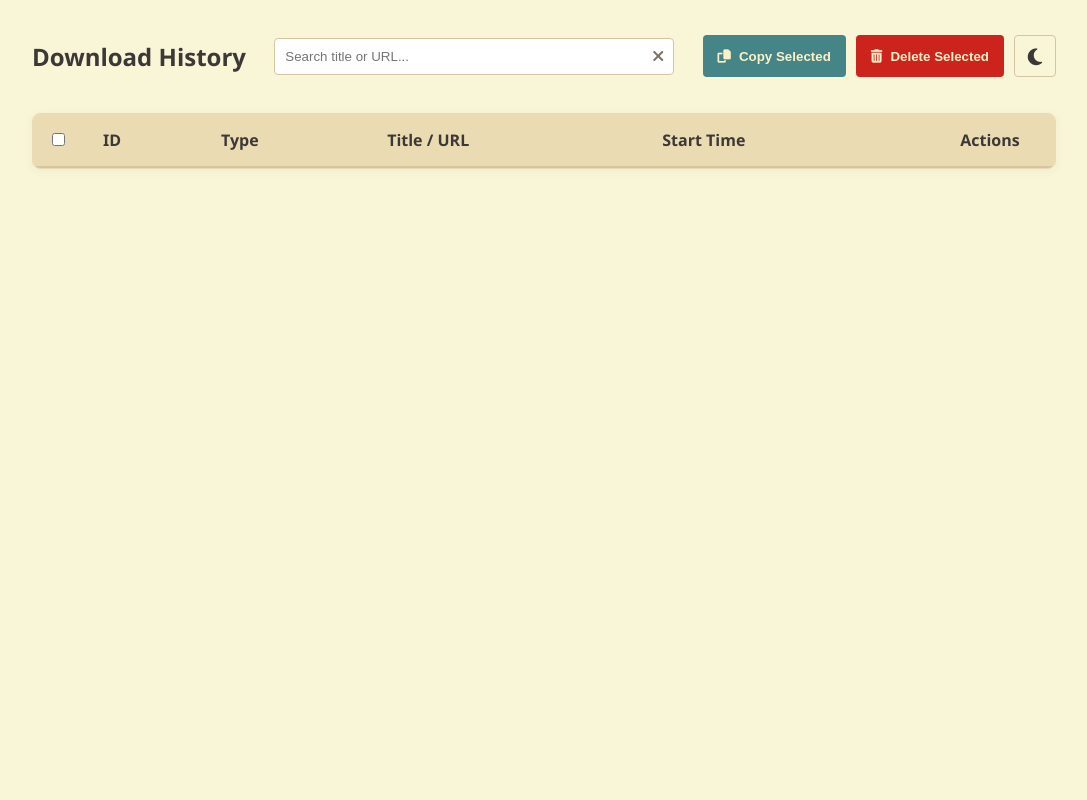
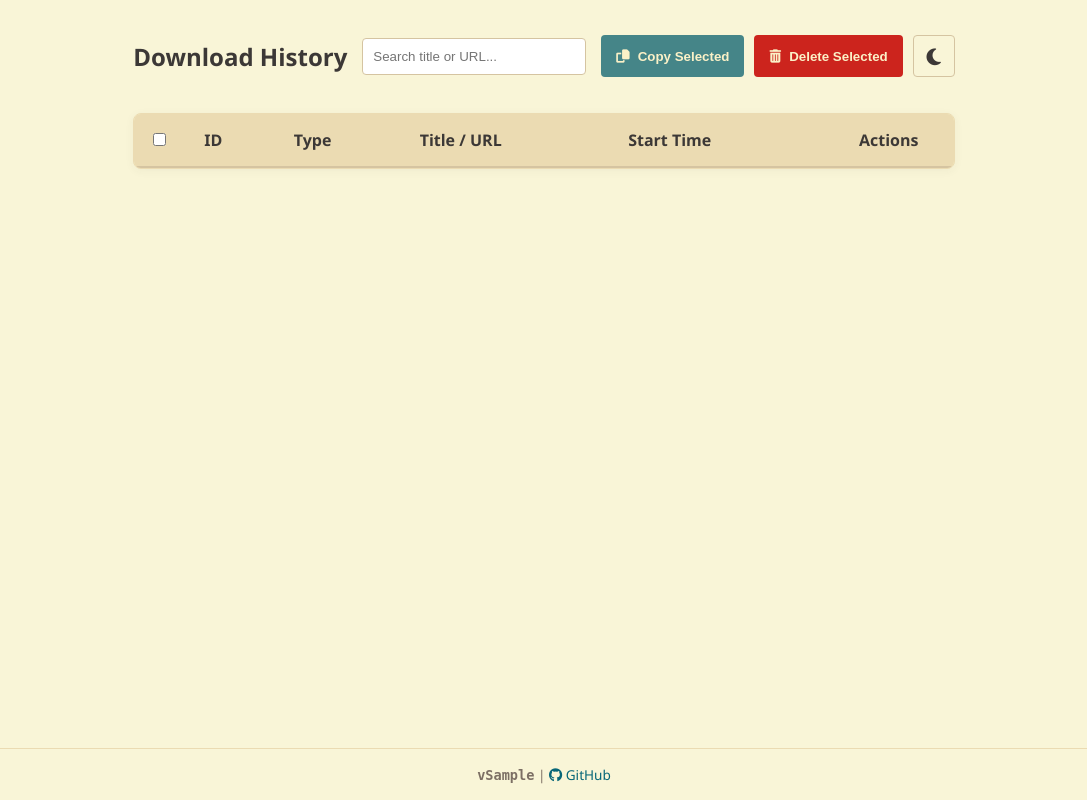
Before and after one commit to Zen-Path/flexycon, a Python web app: template dotfiles/src/scripts/media_server/templates/dashboard.html in a window 1280 px wide. Shown: the whole page, without its empty margins (96-1183 px from the left). Run offline with Jinja, Linux system fonts and the light colour scheme; the template is opened without the code that fills it: most values are stand-ins (such as "Sample title", 1, 10 or a date in 2020); lists and menus that the app fills with data are empty.

Commit message:
refactor(media): use jinja base templates for frontend

```diff
--- a/dotfiles/src/scripts/media_server/static/css/dashboard.css
+++ b/dotfiles/src/scripts/media_server/static/css/dashboard.css
@@ -1,99 +1,6 @@
-:root {
-    /* --- GRUVBOX PALETTE PRIMITIVES --- */
-    --gb-bg-hard: #f9f5d7;
-    --gb-bg-soft: #f2e5bc;
-    --gb-bg-0: #fbf1c7;
-    --gb-bg-1: #ebdbb2;
-    --gb-bg-2: #d5c4a1;
-
-    --gb-fg-0: #282828;
-    --gb-fg-1: #3c3836;
-    --gb-fg-2: #504945;
-    --gb-fg-3: #665c54;
-    --gb-fg-4: #7c6f64;
-
-    --gb-red: #cc241d;
-    --gb-red-dark: #9d0006;
-    --gb-green: #98971a;
-    --gb-yellow: #d79921;
-    --gb-blue: #458588;
-    --gb-blue-dark: #076678;
-    --gb-purple: #b16286;
-    --gb-aqua: #689d6a;
-    --gb-orange: #d65d0e;
-    --gb-orange-dark: #af3a03;
-
-    /* Backgrounds */
-    --bg-body: var(--gb-bg-hard);
-    --bg-surface: var(--gb-bg-0); /* Tables, Cards */
-    --bg-header: var(--gb-bg-1); /* Table Headers */
-    --bg-hover: var(--gb-bg-soft); /* Row Hovers */
-    --bg-input: #ffffff; /* Keep inputs bright for UX */
-
-    /* Text */
-    --text-main: var(--gb-fg-1);
-    --text-muted: var(--gb-fg-4);
-    --text-inverse: var(--gb-bg-0);
-
-    /* Borders & Lines */
-    --border-main: var(--gb-bg-2);
-    --border-subtle: var(--gb-bg-1);
-
-    /* Actions & Accents */
-    --clr-primary: var(--gb-blue);
-    --clr-primary-hover: var(--gb-blue-dark);
-
-    --clr-danger: var(--gb-red);
-    --clr-danger-hover: var(--gb-red-dark);
-
-    --clr-warning: var(--gb-orange);
-    --clr-success: var(--gb-green);
-
-    /* Interactive */
-    --focus-ring: var(--gb-blue);
-}
-
-/* Override variables when the body has the 'dark-mode' class */
-body.dark-mode {
-    /* Primitives */
-    --gb-bg-hard: #1d2021;
-    --gb-bg-soft: #32302f;
-    --gb-bg-0: #282828;
-    --gb-bg-1: #3c3836;
-    --gb-bg-2: #504945;
-
-    --gb-fg-0: #fbf1c7;
-    --gb-fg-1: #ebdbb2;
-    --gb-fg-4: #a89984;
-
-    /* Semantic Remapping */
-    --bg-body: var(--gb-bg-hard);
-    --bg-surface: var(--gb-bg-0);
-    --bg-header: var(--gb-bg-1);
-    --bg-hover: var(--gb-bg-soft);
-    --bg-input: var(--gb-bg-1);
-
-    --text-main: var(--gb-fg-1);
-    --text-muted: var(--gb-fg-4);
-    --text-inverse: var(--gb-bg-0);
-
-    --border-main: var(--gb-bg-2);
-    --border-subtle: var(--gb-bg-1);
-
-    /* Brighter accents for dark mode readability */
-    --clr-primary: #83a598;
-    --gb-blue-dark: #779c9f;
-    --clr-danger: #fb4934;
-    --clr-warning: #fabd2f;
-}
-
-body {
-    font-family: "Segoe UI", sans-serif;
+.content {
     padding: 20px;
-    max-width: min(80vw, 1700px);
     margin: 0 auto;
-    background-color: var(--bg-body);
-    color: var(--text-main);
 }
 
 /* Header */
--- /dev/null
+++ b/dotfiles/src/scripts/media_server/static/css/main.css
@@ -0,0 +1,127 @@
+:root {
+    /* Gruvbox Palette */
+    --gb-bg-hard: #f9f5d7;
+    --gb-bg-soft: #f2e5bc;
+
+    --gb-bg-0: #fbf1c7;
+    --gb-bg-1: #ebdbb2;
+    --gb-bg-2: #d5c4a1;
+
+    --gb-fg-0: #282828;
+    --gb-fg-1: #3c3836;
+    --gb-fg-2: #504945;
+    --gb-fg-3: #665c54;
+    --gb-fg-4: #7c6f64;
+
+    --gb-red: #cc241d;
+    --gb-red-dark: #9d0006;
+    --gb-green: #98971a;
+    --gb-yellow: #d79921;
+    --gb-blue: #458588;
+    --gb-blue-dark: #076678;
+    --gb-purple: #b16286;
+    --gb-aqua: #689d6a;
+    --gb-orange: #d65d0e;
+    --gb-orange-dark: #af3a03;
+
+    /* Backgrounds */
+    --bg-body: var(--gb-bg-hard);
+    --bg-surface: var(--gb-bg-0);
+    --bg-header: var(--gb-bg-1);
+    --bg-hover: var(--gb-bg-soft);
+    --bg-input: #ffffff;
+
+    /* Text */
+    --text-main: var(--gb-fg-1);
+    --text-muted: var(--gb-fg-4);
+    --text-inverse: var(--gb-bg-0);
+
+    /* Borders & Lines */
+    --border-main: var(--gb-bg-2);
+    --border-subtle: var(--gb-bg-1);
+
+    /* Actions & Accents */
+    --clr-primary: var(--gb-blue);
+    --clr-primary-hover: var(--gb-blue-dark);
+
+    --clr-danger: var(--gb-red);
+    --clr-danger-hover: var(--gb-red-dark);
+
+    --clr-warning: var(--gb-orange);
+    --clr-success: var(--gb-green);
+
+    /* Interactive */
+    --focus-ring: var(--gb-blue);
+}
+
+/* Overrides for dark mode */
+body.dark-mode {
+    --gb-bg-hard: #1d2021;
+    --gb-bg-soft: #32302f;
+
+    --gb-bg-0: #282828;
+    --gb-bg-1: #3c3836;
+    --gb-bg-2: #504945;
+
+    --gb-fg-0: #fbf1c7;
+    --gb-fg-1: #ebdbb2;
+    --gb-fg-4: #a89984;
+
+    /* Semantic remapping */
+    --bg-body: var(--gb-bg-hard);
+    --bg-surface: var(--gb-bg-0);
+    --bg-header: var(--gb-bg-1);
+    --bg-hover: var(--gb-bg-soft);
+    --bg-input: var(--gb-bg-1);
+
+    --text-main: var(--gb-fg-1);
+    --text-muted: var(--gb-fg-4);
+    --text-inverse: var(--gb-bg-0);
+
+    --border-main: var(--gb-bg-2);
+    --border-subtle: var(--gb-bg-1);
+
+    /* Brighter accents for readability */
+    --clr-primary: #83a598;
+    --gb-blue-dark: #779c9f;
+    --clr-danger: #fb4934;
+    --clr-warning: #fabd2f;
+}
+
+body {
+    display: flex;
+    min-height: 100vh;
+    flex-direction: column;
+    margin: 0;
+
+    color: var(--text-main);
+    background-color: var(--bg-body);
+
+    font-family: "Segoe UI", sans-serif;
+}
+
+main {
+    /* Push the footer to the bottom */
+    flex: 1;
+}
+
+footer {
+    margin-top: 20px;
+    padding: 1rem;
+    border-top: 1px solid var(--gb-bg-1);
+
+    color: var(--text-muted);
+
+    font-size: 0.85rem;
+    text-align: center;
+}
+
+footer a {
+    color: var(--gb-blue-dark);
+    text-decoration: none;
+}
+
+footer .version {
+    font-family: monospace;
+    font-weight: bold;
+}
--- /dev/null
+++ b/dotfiles/src/scripts/media_server/templates/base.html
@@ -0,0 +1,38 @@
+<!doctype html>
+<html lang="en">
+    <head>
+        <meta charset="UTF-8" />
+        <meta name="viewport" content="width=device-width, initial-scale=1.0" />
+        <title>{% block title %}{% endblock %} | {{ site_name }}</title>
+
+        <!-- From https://img.icons8.com/?size=100&id=64097&format=png&color=000000 -->
+        <link
+            rel="icon"
+            type="image/png"
+            href="{{ url_for('static', filename='favicon.png') }}" />
+
+        <!-- Styles -->
+        <link
+            rel="stylesheet"
+            href="{{ url_for('static', filename='css/main.css') }}" />
+        <link
+            rel="stylesheet"
+            href="https://cdnjs.cloudflare.com/ajax/libs/font-awesome/6.4.0/css/all.min.css" />
+        {% block extra_css %}{% endblock %}
+    </head>
+
+    <body>
+        <main class="content">{% block content %}{% endblock %}</main>
+
+        {% block extra_js %}{% endblock %}
+
+        <footer>
+            <span class="version">v{{ project_version }}</span>
+            <span class="divider">|</span>
+            <a href="{{ github_url }}" target="_blank" rel="noopener">
+                <i class="fa-brands fa-github"></i>
+                GitHub
+            </a>
+        </footer>
+    </body>
+</html>
--- a/dotfiles/src/scripts/media_server/templates/dashboard.html
+++ b/dotfiles/src/scripts/media_server/templates/dashboard.html
@@ -1,23 +1,10 @@
-<!doctype html>
-<html lang="en">
-    <head>
-        <meta charset="UTF-8" />
-        <title>Live Dashboard</title>
+{% extends 'base.html' %} {% block title %}Downloads{% endblock %} {% block
+extra_css %}
 <link
     rel="stylesheet"
     href="{{ url_for('static', filename='css/dashboard.css') }}" />
-        <!-- FontAwesome for Icons -->
-        <link
-            rel="stylesheet"
-            href="https://cdnjs.cloudflare.com/ajax/libs/font-awesome/6.4.0/css/all.min.css" />
-        <!-- From https://img.icons8.com/?size=100&id=64097&format=png&color=000000 -->
-        <link
-            rel="icon"
-            type="image/png"
-            href="{{ url_for('static', filename='favicon.png') }}" />
-    </head>
+{% endblock %} {% block content %}
 
-    <body>
 <div class="header-row">
     <h2>Download History</h2>
 
@@ -59,12 +46,8 @@
                     onclick="toggleSelectAll(this.checked)" />
             </th>
             <th id="th-id" onclick="sortTable('id')">ID</th>
-                    <th id="th-media_type" onclick="sortTable('media_type')">
-                        Type
-                    </th>
-                    <th id="th-title" onclick="sortTable('title')">
-                        Title / URL
-                    </th>
+            <th id="th-media_type" onclick="sortTable('media_type')">Type</th>
+            <th id="th-title" onclick="sortTable('title')">Title / URL</th>
             <th id="th-start_time" onclick="sortTable('start_time')">
                 Start Time
             </th>
@@ -109,13 +92,11 @@
     </div>
 </div>
 
+{% endblock %} {% block extra_js %}
 <!-- Inject config variables here -->
 <script>
-            window.MEDIA_SERVER_KEY =
-                "{{ config.get('MEDIA_SERVER_KEY', '') }}";
+    window.MEDIA_SERVER_KEY = "{{ config.get('MEDIA_SERVER_KEY', '') }}";
 </script>
 
-        <!-- Link to external JS -->
 <script src="{{ url_for('static', filename='js/dashboard.js') }}"></script>
-    </body>
-</html>
+{% endblock %}
```
Also changed, not shown: dotfiles/src/scripts/media_server/main.py (+10 -1 lines), tests/scripts/media_server/test_ui.py (+1 -1 lines). Lines whose indentation alone changed are shown as unchanged.
